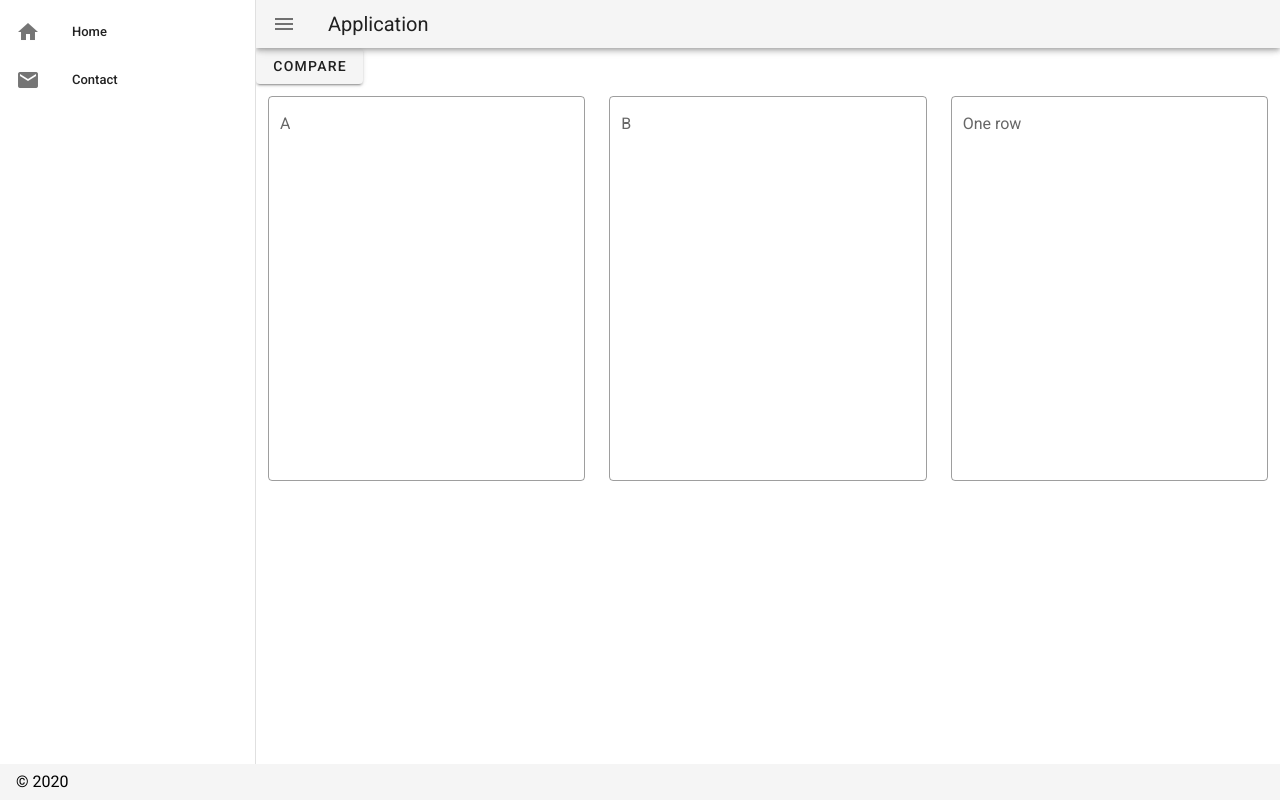
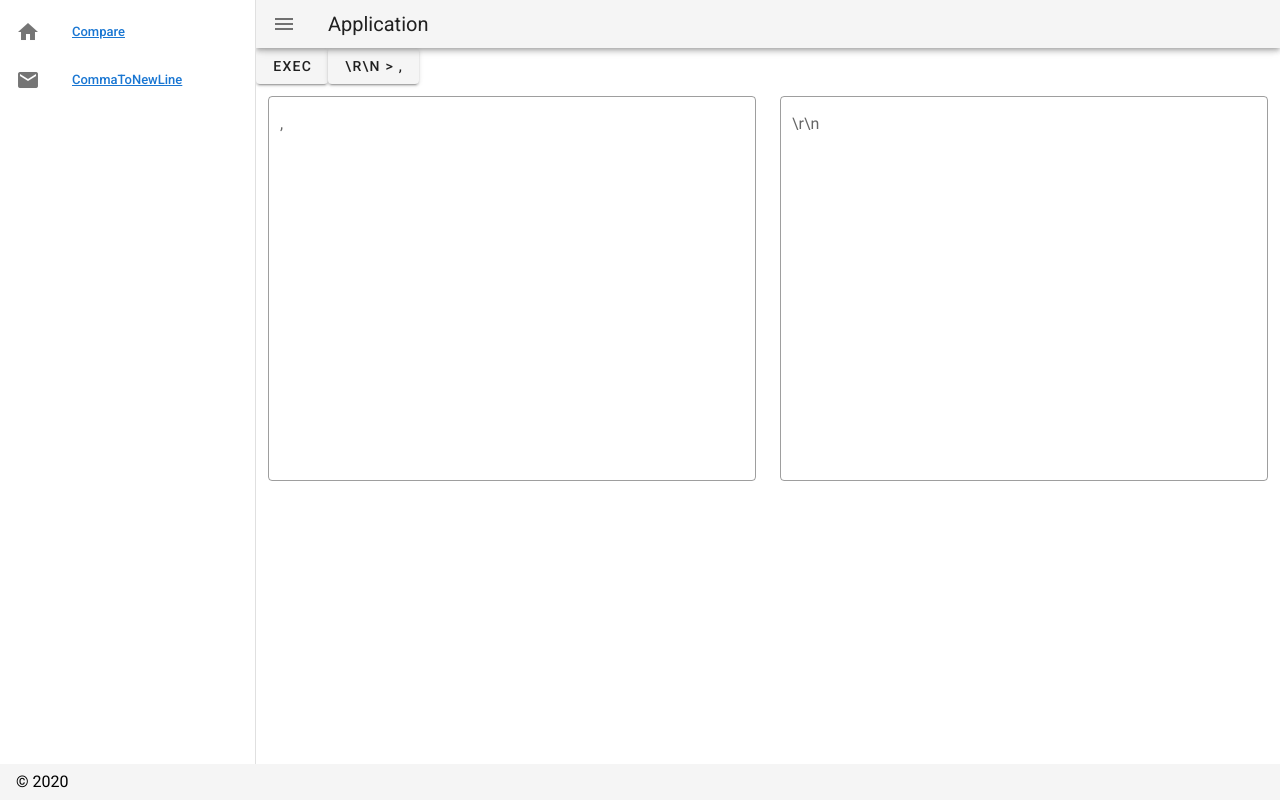
Before and after one commit to wiloon/pingdx, a Vue app: page /comma-to-newline in a window 1280 px wide. Both pictures are taken after a click on the button 28 px from the left and 24 px from the top of the page. Built offline with nearby package versions, Linux system fonts and the light colour scheme.

Commit message:
compare comma to rn

```diff
--- a/src/App.vue
+++ b/src/App.vue
@@ -12,7 +12,9 @@
                 <v-icon>mdi-home</v-icon>
               </v-list-item-action>
               <v-list-item-content>
-                <v-list-item-title>Home</v-list-item-title>
+                <v-list-item-title>
+                  <router-link to="/compare">Compare</router-link>
+                </v-list-item-title>
               </v-list-item-content>
             </v-list-item>
             <v-list-item link>
@@ -20,7 +22,9 @@
                 <v-icon>mdi-email</v-icon>
               </v-list-item-action>
               <v-list-item-content>
-                <v-list-item-title>Contact</v-list-item-title>
+                <v-list-item-title>
+                  <router-link to="/comma-to-newline">CommaToNewLine</router-link>
+                </v-list-item-title>
               </v-list-item-content>
             </v-list-item>
           </v-list>
@@ -35,7 +39,7 @@
         </v-app-bar>
 
         <v-main>
-          <HelloWorld/>
+          <router-view/>
         </v-main>
         <v-footer
           app
--- a/src/components/HelloWorld.vue
+++ b/src/components/HelloWorld.vue
@@ -4,9 +4,9 @@
       <v-btn @click="compare" >Compare</v-btn>
     </v-row>
     <v-row>
-      <v-col cols="4">
+      <v-col cols="2">
         <v-textarea
-          label="A"
+          label="List A"
           auto-grow
           outlined
           rows="25"
@@ -14,9 +14,9 @@
           v-model="listA"
         ></v-textarea>
       </v-col>
-      <v-col cols="4">
+      <v-col cols="2">
         <v-textarea
-          label="B"
+          label="List B"
           auto-grow
           outlined
           rows="25"
@@ -24,16 +24,37 @@
           v-model="listB"
         ></v-textarea>
       </v-col>
-      <v-col cols="4">
+      <v-col cols="2">
         <v-textarea
-          label="One row"
+          label="Intersection"
           auto-grow
           outlined
           rows="25"
           row-height="15"
-          v-model="listC"
+          v-model="intersection"
         ></v-textarea>
       </v-col>
+      <v-col cols="3">
+        <v-textarea
+          label="Only In A"
+          auto-grow
+          outlined
+          rows="25"
+          row-height="15"
+          v-model="onlyInA"
+        ></v-textarea>
+      </v-col>
+      <v-col cols="3">
+        <v-textarea
+          label="Only In B"
+          auto-grow
+          outlined
+          rows="25"
+          row-height="15"
+          v-model="onlyInB"
+        ></v-textarea>
+      </v-col>
+
     </v-row>
   </v-container>
 </template>
@@ -48,7 +69,9 @@ import Axios from 'axios'
 export default class HelloWorld extends Vue {
   listA = ''
   listB = ''
-  listC = ''
+  onlyInA = ''
+  onlyInB = ''
+  intersection = ''
   drawer = false
   env = ''
   compare (): void {
@@ -60,8 +83,23 @@ export default class HelloWorld extends Vue {
       }).then(
       response => {
         console.log(response.data)
+        let tmp = ''
+        for (const entry of response.data.OnlyInA) {
+          tmp = tmp + entry + '\n'
+        }
+        this.onlyInA = tmp
+        this.onlyInB = this.arrayToString(response.data.OnlyInB)
+        this.intersection = this.arrayToString(response.data.Intersection)
       }
     )
+  }
+
+  arrayToString (params: string[]): string {
+    let tmp = ''
+    for (const entry of params) {
+      tmp = tmp + entry + '\n'
+    }
+    return tmp
   }
 
   mounted () {
--- a/src/router/index.ts
+++ b/src/router/index.ts
@@ -1,6 +1,8 @@
 import Vue from 'vue'
 import VueRouter, { RouteConfig } from 'vue-router'
 import Home from '../views/Home.vue'
+import HelloWorld from '../components/HelloWorld.vue'
+import CommaToNewLine from '../views/CommaToNewLine.vue'
 
 Vue.use(VueRouter)
 
@@ -11,12 +13,18 @@ const routes: Array<RouteConfig> = [
     component: Home
   },
   {
-    path: '/about',
-    name: 'About',
+    path: '/compare',
+    name: 'HelloWorld',
+    component: HelloWorld
     // route level code-splitting
     // this generates a separate chunk (about.[hash].js) for this route
     // which is lazy-loaded when the route is visited.
-    component: () => import(/* webpackChunkName: "about" */ '../views/About.vue')
+    // component: () => import(/* webpackChunkName: "about" */ '../views/About.vue')
+  },
+  {
+    path: '/comma-to-newline',
+    name: 'CommaToNewLine',
+    component: CommaToNewLine
   }
 ]
 
--- /dev/null
+++ b/src/views/CommaToNewLine.vue
@@ -0,0 +1,66 @@
+<template>
+  <v-container>
+    <v-row>
+      <v-btn @click="exec">Exec</v-btn>
+      <v-btn @click="rntoc">\r\n > ,</v-btn>
+    </v-row>
+    <v-row>
+      <v-col cols="6">
+        <v-textarea
+          label=","
+          auto-grow
+          outlined
+          rows="25"
+          row-height="15"
+          v-model="foo"
+        ></v-textarea>
+      </v-col>
+      <v-col cols="6">
+        <v-textarea
+          label="\r\n"
+          auto-grow
+          outlined
+          rows="25"
+          row-height="15"
+          v-model="bar"
+        ></v-textarea>
+      </v-col>
+    </v-row>
+  </v-container>
+</template>
+
+<script lang="ts">
+import { Component, Vue } from 'vue-property-decorator'
+import Axios from 'axios'
+
+@Component({
+  components: {}
+})
+export default class CommaToNewLine extends Vue {
+  foo = ''
+  bar = ''
+  exec (): void {
+    console.log('exec')
+    Axios.get('/comma-to-newline',
+      {
+        params: { foo: this.foo }
+      }).then(
+      response => {
+        this.bar = response.data
+      }
+    )
+  }
+
+  rntoc (): void {
+    console.log('rntoc')
+    Axios.get('/newline-to-comma',
+      {
+        params: { bar: this.bar }
+      }).then(
+      response => {
+        this.foo = response.data
+      }
+    )
+  }
+}
+</script>
```
